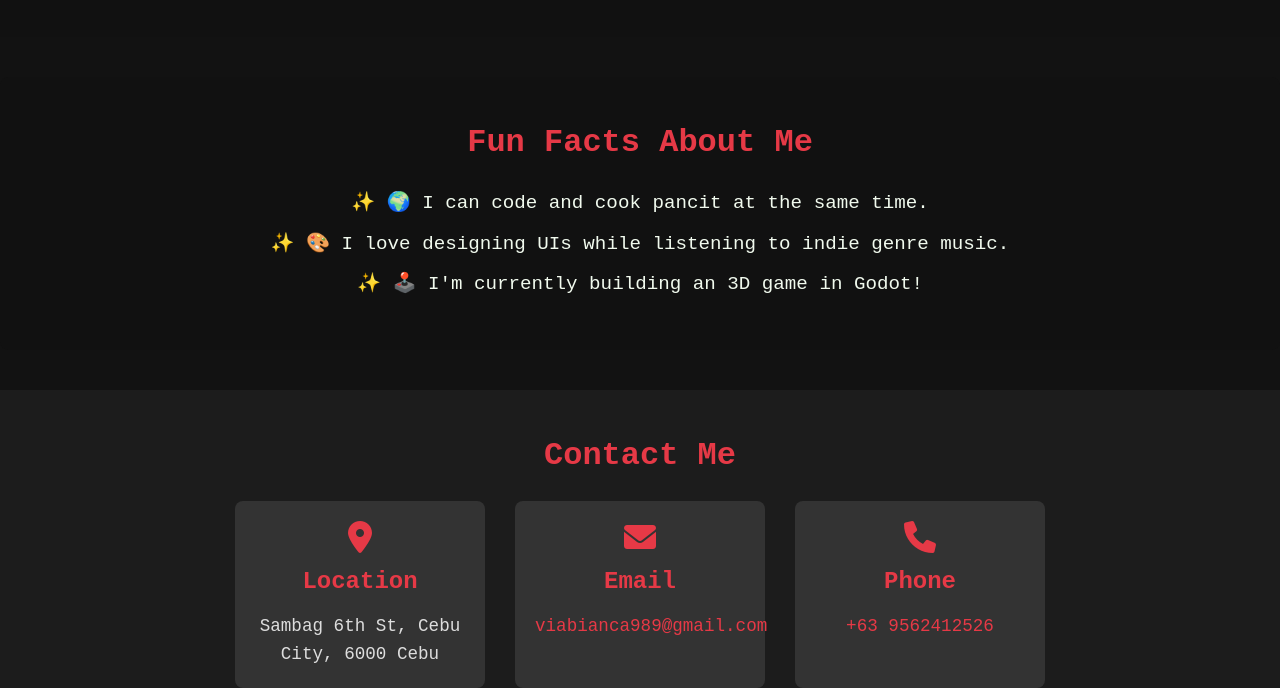
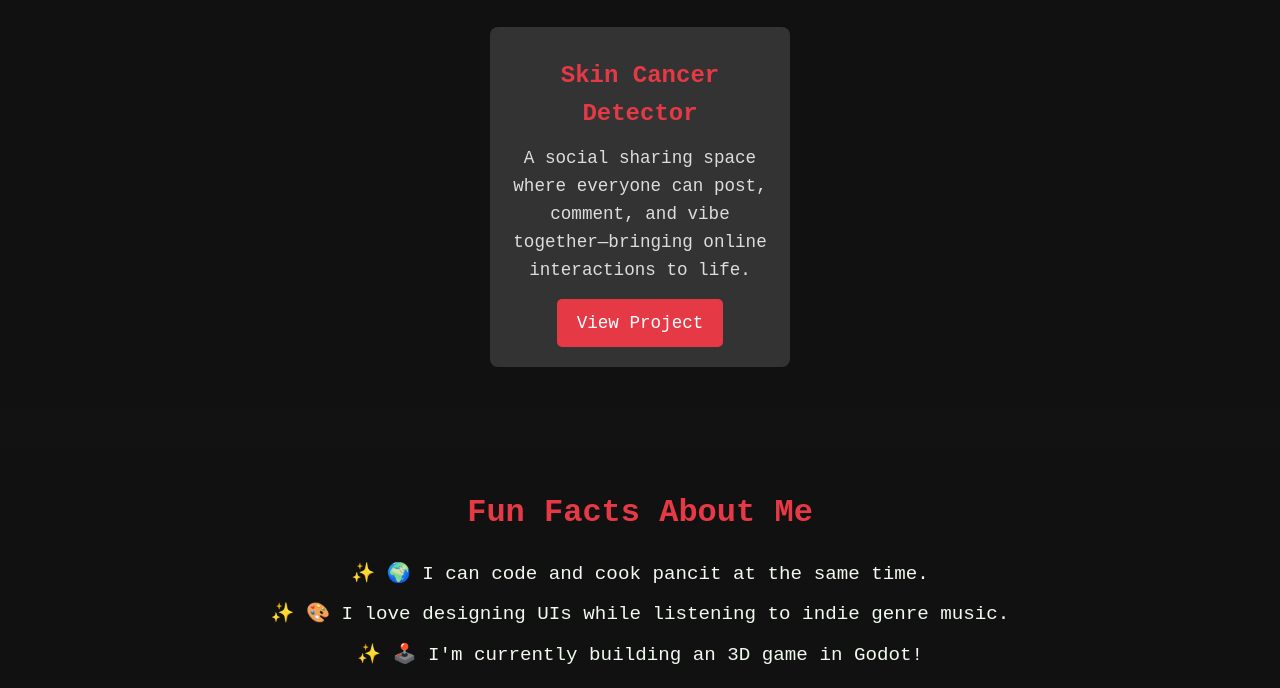
Before and after one commit to vians123/Portfolio-Engcoy-, a plain HTML site: page index.html in a window 1280 px wide. Shown: the part 2954-3642 px from the top of the page. Drawn offline with Linux system fonts and the light colour scheme.

Commit message:
Update index.html

```diff
--- a/index.html
+++ b/index.html
@@ -142,6 +142,11 @@
                 <p>A social sharing space where everyone can post, comment, and vibe together—bringing online interactions to life.</p>
                 <a href="https://github.com/vians123/Team-2-git-gud-main" target="_blank">View Project</a> <!-- Example link to GitHub -->
             </div>
+            <div class="work-item">
+                <h3>Skin Cancer Detector</h3>
+                <p>A social sharing space where everyone can post, comment, and vibe together—bringing online interactions to life.</p>
+                <a href="https://github.com/vians123/Team-2-git-gud-main" target="_blank">View Project</a> <!-- Example link to GitHub -->
+            </div>
         </div>
     </section>
 
```
